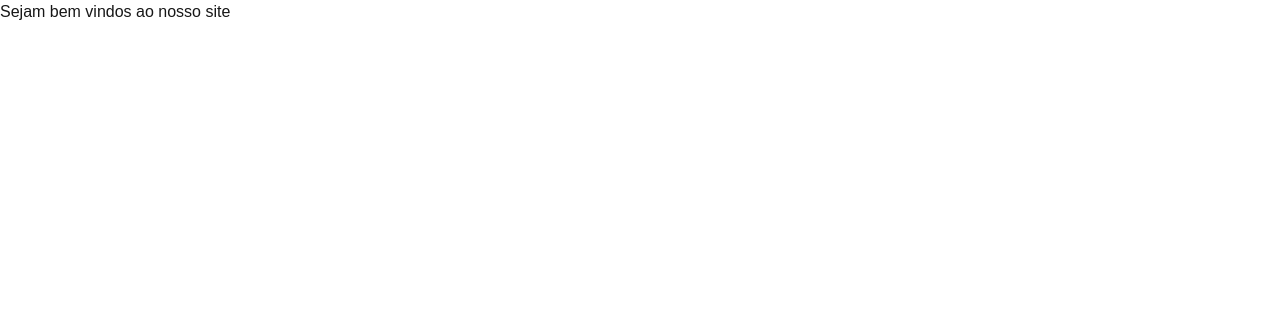
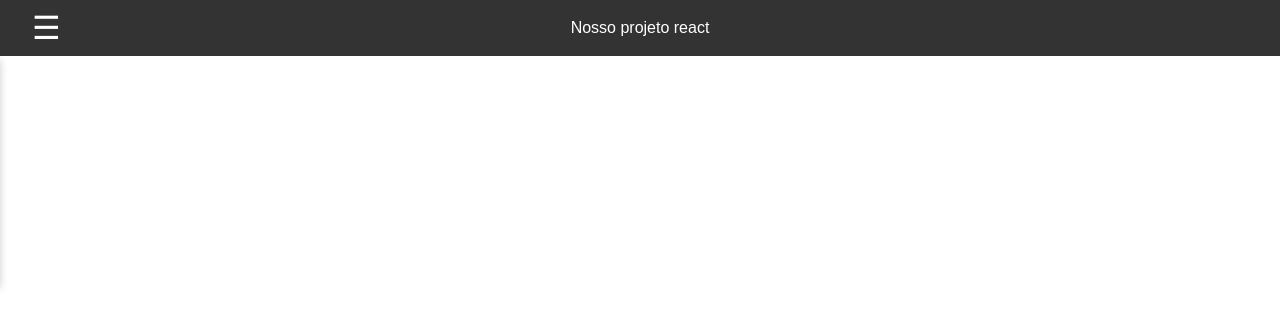
Before and after one commit to Pedroza1308/Projeto-PWM, a Next.js app in the folder projeto-pwm/: page / in a window 1280 px wide. Shown: the top 326 px of the page. Built offline with nearby package versions, Linux system fonts and the light colour scheme.

Commit message:
adicionando menu retratil

```diff
--- /dev/null
+++ b/projeto-pwm/src/app/components/Header.css
@@ -0,0 +1,25 @@
+.header {
+    display: flex;
+    justify-content: center;
+    align-items: center;
+    padding: 1rem 2rem;
+    background-color: #333;
+    color: white;
+    position: relative;
+}
+
+.menu-button{
+    background: none;
+    border: none;
+    color: white;
+    font-size: 2rem;
+    cursor: pointer;
+    position: absolute;
+    left: 2rem;
+    top: 50%;
+    transform: translateY(-50%);
+}
+
+h1 {
+    margin: 0;
+}
--- /dev/null
+++ b/projeto-pwm/src/app/components/Header.jsx
@@ -0,0 +1,25 @@
+"use client";
+
+import React, { useState } from 'react';
+import Menu from './Menu'
+import './Header.css'
+
+const Header = () => {
+    const [isMenuOpen, setIsMenuOpen] = useState(false);
+
+    const abreMenu = () => {
+        setIsMenuOpen(!isMenuOpen);
+    }
+
+    return(
+        <header className="header">
+            <button className="menu-button" onClick={abreMenu}>
+                ☰
+            </button>
+            <h1>Nosso projeto react</h1>
+            <Menu isOpen={isMenuOpen}></Menu>
+        </header>
+    )
+}
+
+export default Header;
--- /dev/null
+++ b/projeto-pwm/src/app/components/Menu.css
@@ -0,0 +1,34 @@
+.menu{
+    position: absolute;
+    top: 100%;
+    left: 0;
+    width: 250px;
+    background-color: #444;
+    box-shadow: 0 4px 8px rgba(0, 0, 0, 0.2);
+    transform: translateX(-100%);
+    transition: transform 0.3s ease-in-out;
+    z-index: 1000;
+}
+
+.menu.open{
+    transform: translateX(0);
+}
+
+.menu.ul{
+    list-style: none;
+    padding: 0;
+    margin: 0;
+}
+
+.menu li a{
+    display: block;
+    padding: 1rem;
+    color: white;
+    text-decoration: none;
+    border-bottom: 1px solid #555;
+    transition: background-color 0.2s ease-in-out;
+}
+
+.menu li a:hover{
+    background-color: #555;
+}
--- /dev/null
+++ b/projeto-pwm/src/app/components/Menu.jsx
@@ -0,0 +1,17 @@
+import React from 'react';
+import './Menu.css';
+
+const Menu = ({ isOpen }) => {
+    return (
+        <nav className={`menu ${isOpen ? "open" : ""}`}>
+            <ul>
+                <li><a href='#home'>Inicio</a></li>
+                <li><a href='#conteudo'>conteudo</a></li>
+                <li><a href='#mais conteudo'>mais conteudo</a></li>
+                <li><a href='#fim'>final</a></li>
+            </ul>
+        </nav>
+    );
+};
+
+export default Menu;
--- a/projeto-pwm/src/app/page.js
+++ /dev/null
@@ -1,11 +0,0 @@
-import Image from "next/image";
-
-export default function Home() {
-  return (
-    <div>
-      <h1>Sejam bem vindos ao nosso site
-        <tag></tag>
-      </h1>
-    </div>
-  );
-}
--- /dev/null
+++ b/projeto-pwm/src/app/page.jsx
@@ -0,0 +1,35 @@
+import Image from "next/image";
+import Header from './components/Header';
+import './globals.css';
+
+
+export default function Home() {
+  return (
+    <div>
+      <Header />
+        <main>
+          <section id="home">
+
+          </section>
+
+
+          <section id="conteudo">
+
+          </section>
+
+
+          <section id="mais conteudo">
+
+          </section>
+
+
+          <section id ="fim">
+
+
+          </section>
+
+
+        </main>
+    </div>
+  );
+}
```
